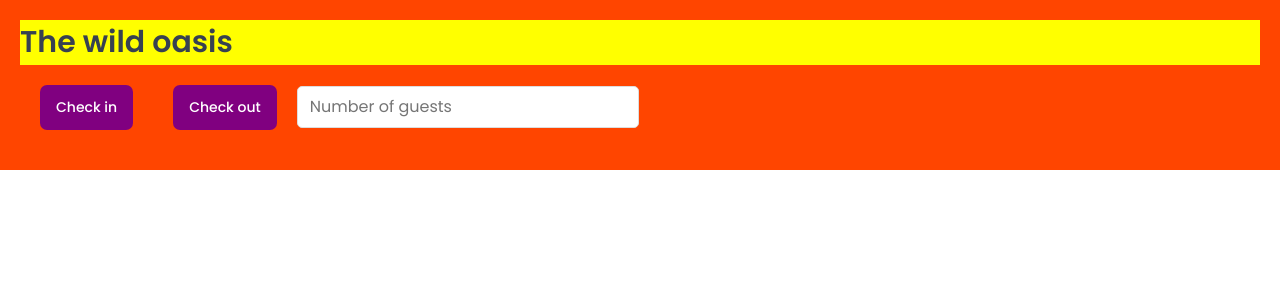
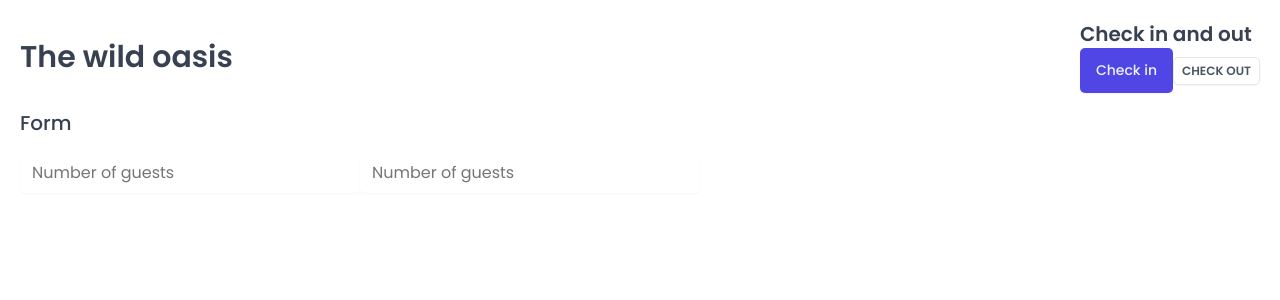
Before and after one commit to mtvc/wild-oasis, a React (Vite) app: page / in a window 1280 px wide. Shown: the top 300 px of the page. Built offline with nearby package versions, Linux system fonts and the light colour scheme; a web font is replaced by a local one.

Commit message:
second commit

```diff
--- a/src/App.jsx
+++ b/src/App.jsx
@@ -1,41 +1,51 @@
 import styled from "styled-components";
 import GlobalStyles from "./styles/GlobalStyles";
+import Button from "./ui/Button";
+import Input from "./ui/Input";
+import Heading from "./ui/Heading";
+import Row from "./ui/Row";
 
-const H1 = styled.h1`
-  font-size: 30px;
-  font-weight: 600;
-  background-color: yellow;
-`;
-
-const Button = styled.button`
-  font-size: 1.4rem;
-  padding: 1.2rem 1.6rem;
-  font-weight: 500;
-  border: none;
-  border-radius: 7px;
-  background-color: purple;
-  color: white;
-  margin: 20px;
-`;
-const Input = styled.input`
-  border: 1px solid #ddd;
-  border-radius: 5px;
-  padding: 0.8rem 1.2rem;
-`;
-const StyledApp = styled.div`
-  background-color: orangered;
+const StyledApp = styled.main`
+  /* background-color: orangered; */
   padding: 20px;
 `;
 function App() {
   return (
     <>
       <GlobalStyles />
+
       <StyledApp>
-        <H1>The wild oasis</H1>
-        <Button onClick={() => alert("Check in")}>Check in</Button>
-        <Button onClick={() => alert("Check out")}>Check out</Button>
+        <Row type="vertical">
+          <Row type="horizontal">
+            <Heading as="h1">The wild oasis</Heading>
 
-        <Input type="number" placeholder="Number of guests"></Input>
+            <div>
+              <Heading as="h2">Check in and out</Heading>
+              <Button
+                variation="primary"
+                size="medium"
+                onClick={() => alert("Check in")}
+              >
+                Check in
+              </Button>
+              <Button
+                variation="secondary"
+                size="small"
+                onClick={() => alert("Check out")}
+              >
+                Check out
+              </Button>
+            </div>
+          </Row>
+
+          <Row type="vertical">
+            <Heading as="h3">Form</Heading>
+            <form>
+              <Input type="number" placeholder="Number of guests"></Input>
+              <Input type="number" placeholder="Number of guests"></Input>
+            </form>
+          </Row>
+        </Row>
       </StyledApp>
     </>
   );
--- a/src/ui/Button.jsx
+++ b/src/ui/Button.jsx
@@ -47,3 +47,19 @@
     }
   `,
 };
+
+const Button = styled.button`
+  border: none;
+  border-radius: var(--border-radius-sm);
+  box-shadow: var(--shadow-sm);
+
+  ${(props) => sizes[props.size]}
+  ${(props) => variations[props.variation]}
+`;
+
+Button.defaultProps = {
+  variation: "primary",
+  size: "medium",
+};
+
+export default Button;
--- /dev/null
+++ b/src/ui/Heading.jsx
@@ -0,0 +1,33 @@
+import styled, { css } from "styled-components";
+
+// const test = css`
+//   text-align: center;
+//   ${10>5 && "background-color: yellow"}
+// `;
+
+const Heading = styled.h1`
+  ${(props) =>
+    props.as === "h1" &&
+    css`
+      font-size: 3rem;
+      font-weight: 600;
+    `}
+
+  ${(props) =>
+    props.as === "h2" &&
+    css`
+      font-size: 2rem;
+      font-weight: 600;
+    `}
+
+    ${(props) =>
+    props.as === "h3" &&
+    css`
+      font-size: 2rem;
+      font-weight: 500;
+    `}
+
+  line-height: 1.4;
+`;
+
+export default Heading;
--- /dev/null
+++ b/src/ui/Input.jsx
@@ -0,0 +1,10 @@
+import styled from "styled-components";
+
+const Input = styled.input`
+  border: 1px solid var(--color-gray-300);
+  background-color: var() (--color-gray-0);
+  border-radius: var(--border-radius-sm);
+  padding: 0.8rem 1.2rem;
+  box-shadow: var(--shadow-sm);
+`;
+export default Input;
--- /dev/null
+++ b/src/ui/Row.jsx
@@ -0,0 +1,25 @@
+import styled, { css } from "styled-components";
+
+const Row = styled.div`
+  display: flex;
+
+  ${(props) =>
+    props.type === "horizontal" &&
+    css`
+      justify-content: space-between;
+      align-items: center;
+    `}
+
+  ${(props) =>
+    props.type === "vertical" &&
+    css`
+      flex-direction: column;
+      gap: 1.6rem;
+    `}
+`;
+
+Row.defaultProps = {
+  type: "vertical",
+};
+
+export default Row;
```
